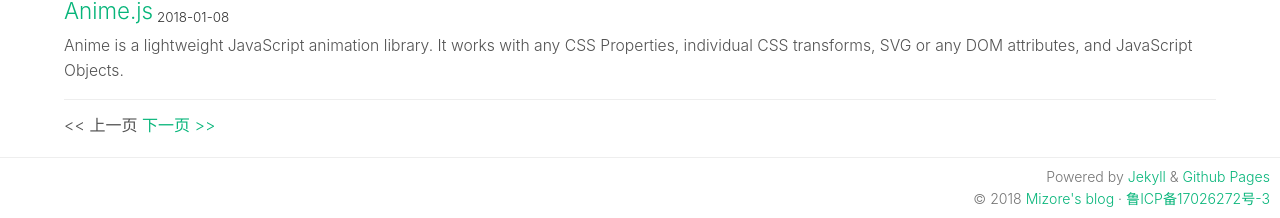
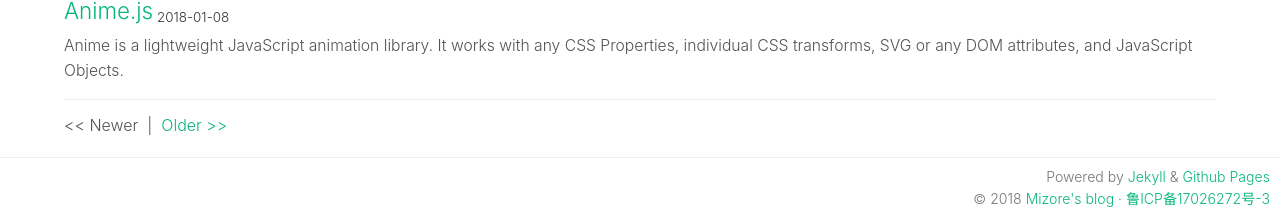
Before and after one commit to 0wQ/0wQ.github.io, a Jekyll site: the page built from index.html, in a window 1280 px wide. Shown: the part 775-993 px from the top of the page. Built offline with Jekyll 4.4.1, drawn with Linux system fonts in a browser that asks for light colours; the list of posts is cut into pages by our own code.

Commit message:
blablabla

```diff
--- a/index.html
+++ b/index.html
@@ -11,16 +11,17 @@
 <h5>
   {% if paginator.previous_page %}
     {% if paginator.page == 2 %}
-      <a href="/"><< 上一页</a>
+      <a href="/"><< Newer</a>
     {% else %}
-      <a href="/page{{ paginator.previous_page }}/"><< 上一页</a>
+      <a href="/page{{ paginator.previous_page }}/"><< Newer</a>
     {% endif %}
   {% else %}
-    <span><< 上一页</span>
+    <span><< Newer</span>
   {% endif %}
+  &nbsp;|&nbsp;
   {% if paginator.next_page %}
-    <a href="/page{{ paginator.next_page }}/">下一页 >></a>
+    <a href="/page{{ paginator.next_page }}/">Older >></a>
   {% else %}
-    <span>下一页 >></span>
+    <span>Older >></span>
   {% endif %}
 </h5>
```
